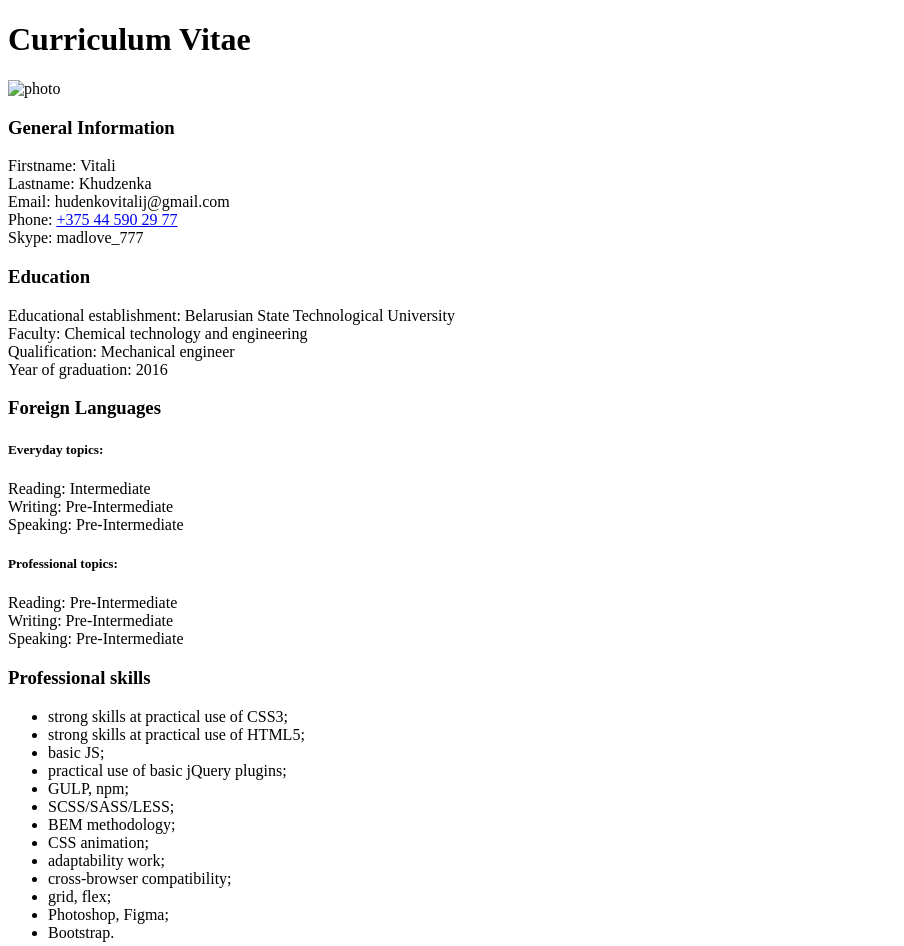
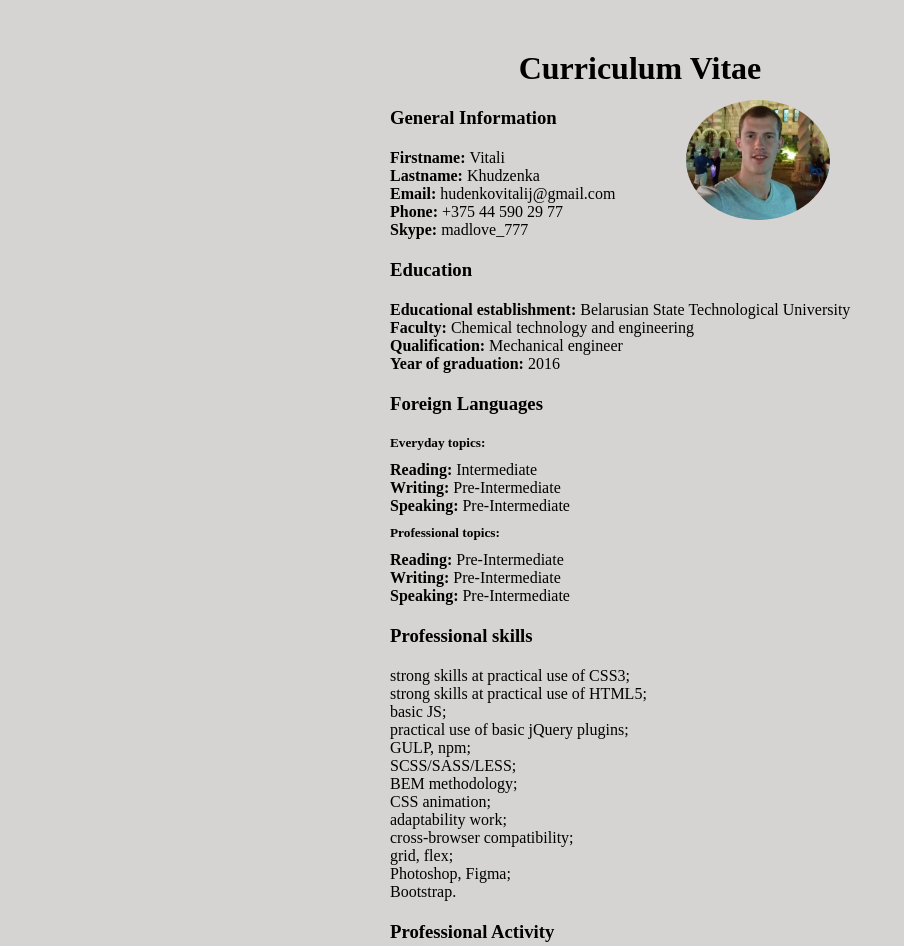
Before and after one commit to VitaliKhd/rsschool-cv_2020, a plain HTML site: page index.html in a window 1280 px wide. Shown: the top 946 px of the page, without its empty margins (0-904 px from the left). Drawn offline with Linux system fonts and the light colour scheme; the site is published under a folder, as on GitHub Pages, so addresses that start at the root find nothing.

Commit message:
fix: path change for css and img

```diff
--- a/index.html
+++ b/index.html
@@ -4,14 +4,14 @@
     <meta charset="UTF-8">
     <meta name="viewport" content="width=device-width, initial-scale=1.0">
     <title>CV</title>
-    <link rel="stylesheet" href="/css/style.css">
+    <link rel="stylesheet" href="css/style.css">
 </head>
 <body>
     <div class="container">
         <header class="header">
             <h1>Curriculum Vitae</h1>
             <div class="header__photo">
-                <img src="/img/avaForWork.jpg" alt="photo">
+                <img src="img/avaForWork.jpg" alt="photo">
             </div>
         </header>
         <section class="generalInfo">
```
